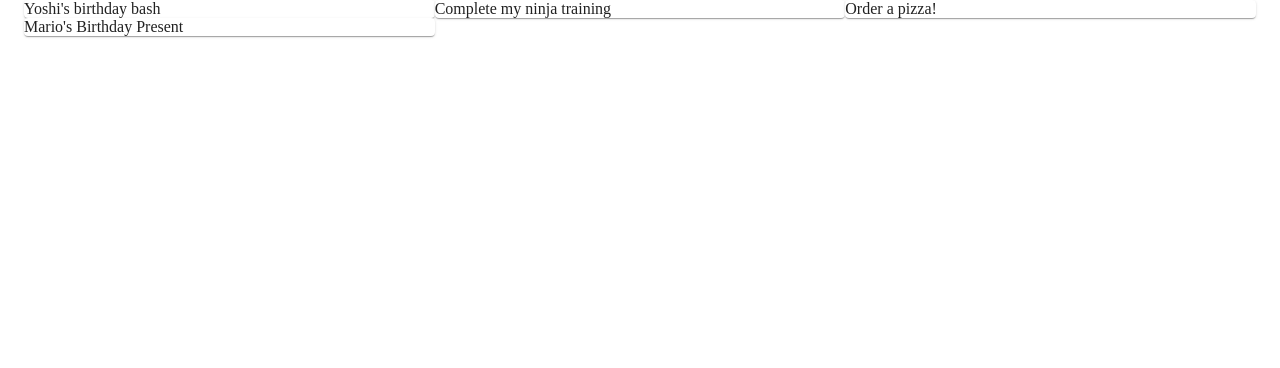
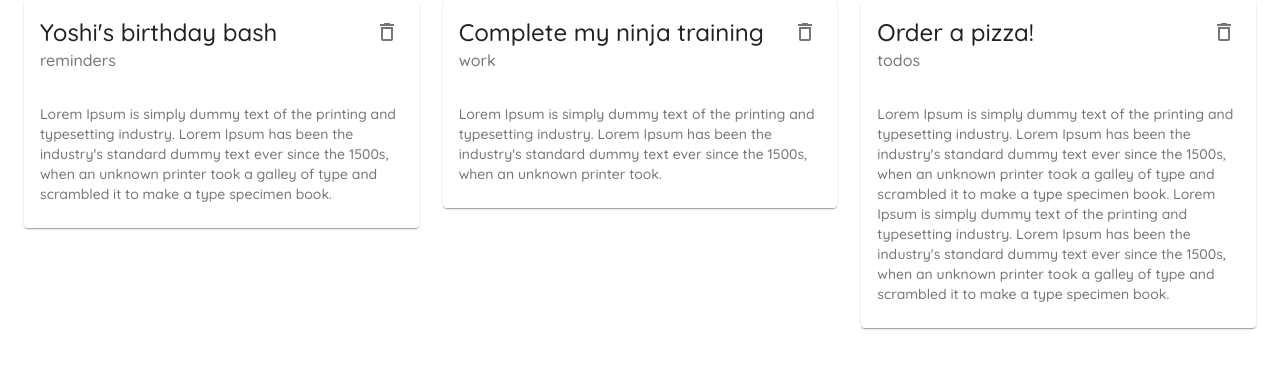
Before and after one commit to lollylegs/material--ui, a React (Create React App) app: page / in a window 1280 px wide. Shown: the top 368 px of the page. Built offline with nearby package versions, Linux system fonts and the light colour scheme; data requests are answered from the project's data file.

Commit message:
finish #11 Card Component

```diff
--- a/data/db.json
+++ b/data/db.json
@@ -17,12 +17,6 @@
       "details": "Lorem Ipsum is simply dummy text of the printing and typesetting industry. Lorem Ipsum has been the industry's standard dummy text ever since the 1500s, when an unknown printer took a galley of type and scrambled it to make a type specimen book.\nLorem Ipsum is simply dummy text of the printing and typesetting industry. Lorem Ipsum has been the industry's standard dummy text ever since the 1500s, when an unknown printer took a galley of type and scrambled it to make a type specimen book.",
       "category": "todos",
       "id": 3
-    },
-    {
-      "title": "Mario's Birthday Present",
-      "details": "sdfg hjkl",
-      "category": "reminders",
-      "id": 4
     }
   ]
 }
--- /dev/null
+++ b/src/components/NoteCard.js
@@ -0,0 +1,30 @@
+import React from 'react'
+import Card from '@material-ui/core/Card'
+import CardHeader from '@material-ui/core/CardHeader'
+import CardContent from '@material-ui/core/CardContent'
+import IconButton from '@material-ui/core/IconButton'
+import Typography from '@material-ui/core/Typography'
+import DeleteOutlined from '@material-ui/icons/DeleteOutlined'
+
+export default function NoteCard({ note, handleDelete }) {
+  return (
+    <div>
+      <Card elevation={1}>
+        <CardHeader
+          action={
+            <IconButton onClick={() => handleDelete(note.id)}>
+              <DeleteOutlined />
+            </IconButton>
+          }
+          title={note.title}
+          subheader={note.category}
+        />
+        <CardContent>
+          <Typography variant="body2" color="textSecondary">
+            { note.details }
+          </Typography>
+        </CardContent>
+      </Card>
+    </div>
+  )
+}
--- a/src/pages/Notes.js
+++ b/src/pages/Notes.js
@@ -2,6 +2,7 @@
 import Grid from '@material-ui/core/Grid';
 import Paper from '@material-ui/core/Paper';
 import { Container } from '@material-ui/core';
+import NoteCard from '../components/NoteCard';
 
 export default function Notes() {
   const [notes, setNotes] = useState([])
@@ -12,12 +13,21 @@
       .then(data => setNotes(data))
   }, [])
 
+  const handleDelete = async (id) => {
+    await fetch('http://localhost:8000/notes/' + id, {
+      method: 'DELETE'
+    })
+
+    const newNotes = notes.filter(note => note.id != id)
+    setNotes(newNotes)
+  }
+
   return (
     <Container>
-      <Grid container>
+      <Grid container spacing={3}>
         {notes.map(note => (
           <Grid item key={note.id} xs={12} md={6} lg={4}>
-            <Paper>{ note.title }</Paper>
+            <NoteCard note={note} handleDelete={handleDelete} />
           </Grid>
         ))}
       </Grid>
```
